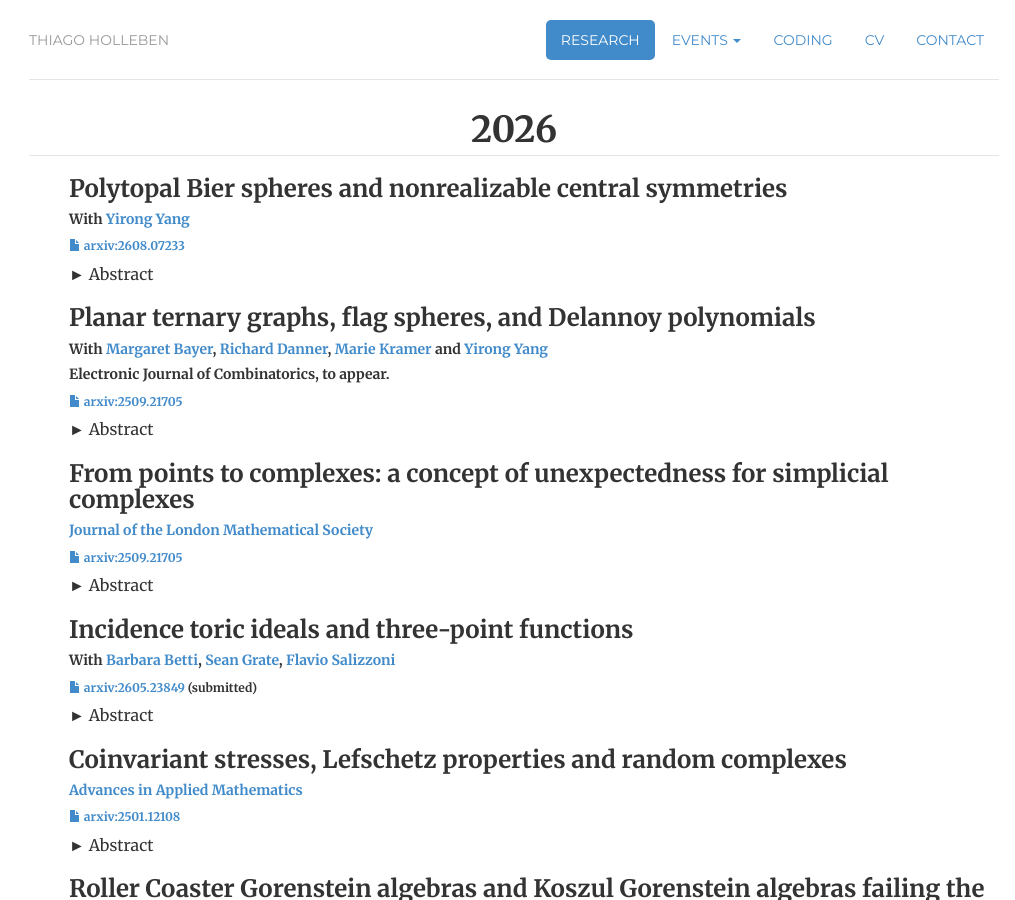
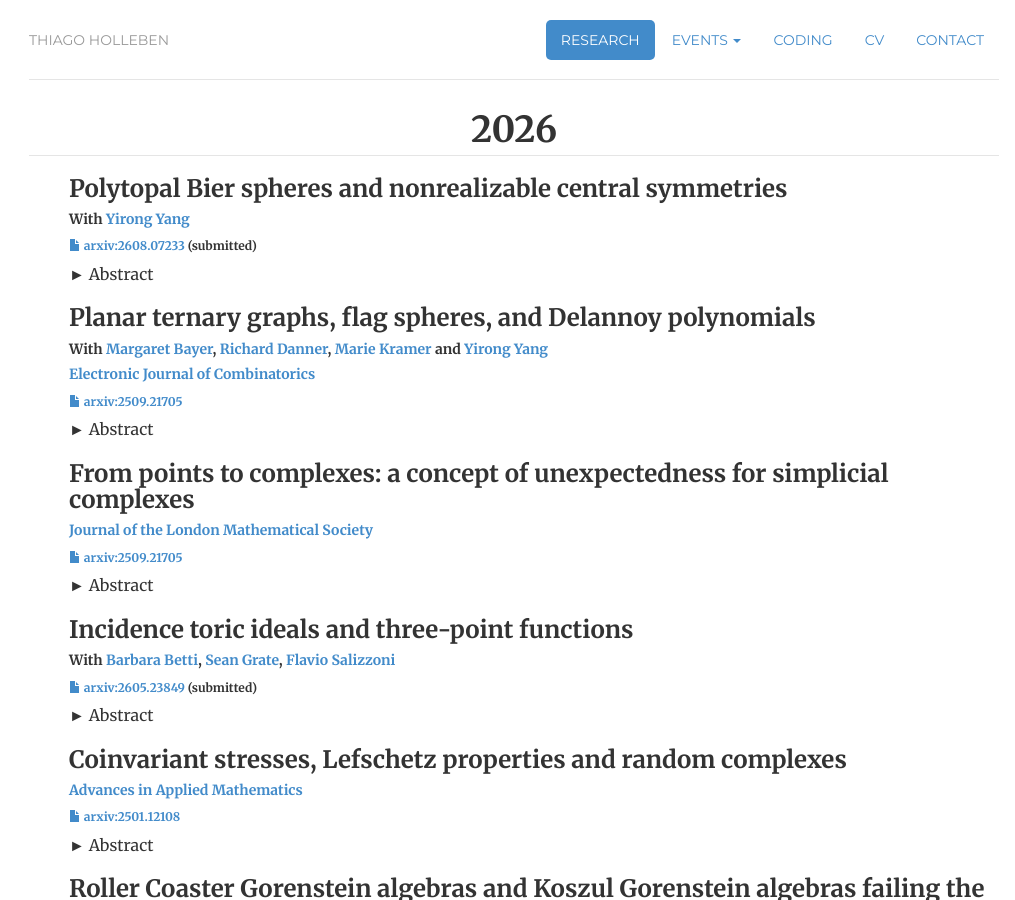
Before and after one commit to hollebenthiago/hollebenthiago.github.io, a Jekyll site: the page built from research/index.html, in a window 1280 px wide and 900 px high. Shown: the whole window, without its empty margins (126-1141 px from the left). Built offline with Jekyll 4.4.1, drawn with Linux system fonts in a browser that asks for light colours.

Commit message:
adding employment section and doi links;

```diff
--- a/research/index.html
+++ b/research/index.html
@@ -25,7 +25,7 @@
                     <h5>
                         With <a href="https://sites.google.com/view/yirongyang/home">Yirong Yang</a>
                     </h5>
-                    <h6><a href="https://arxiv.org/pdf/2608.07233"><i class="glyphicon glyphicon-file"></i> arxiv:2608.07233</a></h6>
+                    <h6><a href="https://arxiv.org/pdf/2608.07233"><i class="glyphicon glyphicon-file"></i> arxiv:2608.07233</a> (submitted)</h6>
                     <details class="styled">
                         <summary>
                             Abstract
@@ -45,7 +45,7 @@
                         With <a href="https://bayer.ku.edu/">Margaret Bayer</a>, <a href="https://www.linkedin.com/in/richard-danner-a4687b18">Richard Danner</a>, <a href="https://sites.google.com/view/mariekramer">Marie Kramer</a> and <a href="https://sites.google.com/view/yirongyang/home">Yirong Yang</a>
                     </h5>
                     <h5>
-                        Electronic Journal of Combinatorics, to appear.
+                        <a href="https://www.combinatorics.org/ojs/index.php/eljc/article/view/v33i3p66/pdf">Electronic Journal of Combinatorics</a>
                     </h5>
                     <h6><a href="https://arxiv.org/pdf/2509.21705"><i class="glyphicon glyphicon-file"></i> arxiv:2509.21705</a></h6>
                     <details class="styled">
```
Also changed, not shown: 5 other files.
